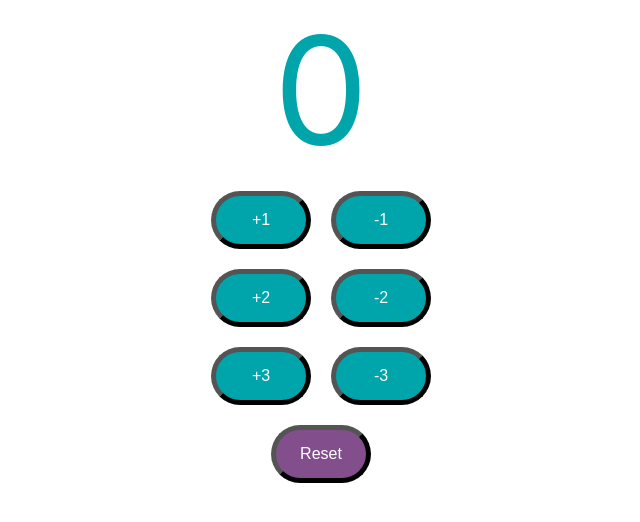
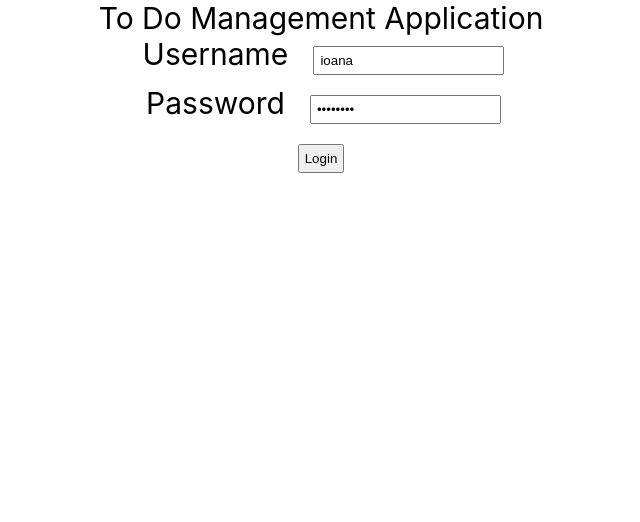
Before and after one commit to vasiioandre/todo-app-frontend, a React (Create React App) app: page /login in a window 1280 px wide. Shown: the top 522 px of the page, without its empty margins (319-959 px from the left). Built offline with nearby package versions, Linux system fonts and the light colour scheme.

Commit message:
Start the To Do App by adding the Login Component

```diff
--- a/src/App.js
+++ b/src/App.js
@@ -1,10 +1,10 @@
 import './App.css';
-import Counter from './components/counter/Counter';
+import TodoApp from './components/todo/TodoApp';
 
 function App() {
   return (
     <div className="App">
-      <Counter />
+      <TodoApp />
     </div>
   );
 }
--- /dev/null
+++ b/src/components/todo/TodoApp.css
@@ -0,0 +1,4 @@
+label, input, button {
+    margin: 10px;
+    padding: 5px;
+}
--- /dev/null
+++ b/src/components/todo/TodoApp.jsx
@@ -0,0 +1,54 @@
+import { useState } from 'react'
+import './TodoApp.css'
+
+export default function TodoApp() {
+    return (
+        <div className="TodoApp">
+            To Do Management Application
+            <LoginComponent />
+            {/* <WelcomeComponent /> */}
+        </div>
+    )
+}
+
+function LoginComponent() {
+
+    const [username, setUsername] = useState('ioana')
+    const [password, setPassword] = useState('password')
+
+    function handleUSernameChange(event) {
+        setUsername(event.target.value)
+    }
+
+    function handlePasswordChange(event) {
+        setPassword(event.target.value)
+    }
+
+    return (
+        <div className="Login">
+            <div className="LoginForm">
+                <div>
+                    <label>Username</label>
+                    <input type="text" name="username" value={username}
+                        onChange={handleUSernameChange} />
+                </div>
+                <div>
+                    <label>Password</label>
+                    <input type="password" name="password" value={password}
+                        onChange={handlePasswordChange} />
+                </div>
+                <div>
+                    <button type="button" name="login" >Login</button>
+                </div>
+            </div>
+        </div>
+    )
+}
+
+function WelcomeComponent() {
+    return (
+        <div className="Welcome">
+            Welcome Component
+        </div>
+    )
+}
```
